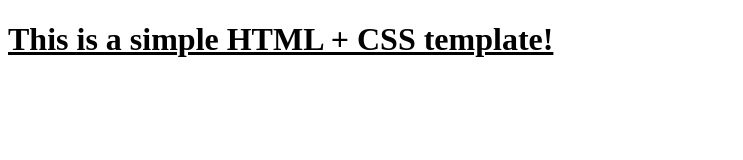
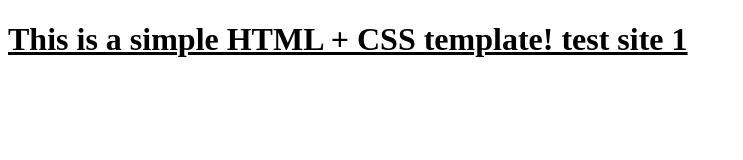
Before and after one commit to devtest44/testgithubpages, a website: page index.html in a window 1280 px wide. Shown: the whole page, without its empty margins (0-743 px from the left). Drawn offline with Linux system fonts and the light colour scheme.

Commit message:
ist update

```diff
--- a/index.html
+++ b/index.html
@@ -8,6 +8,6 @@
     <link rel="stylesheet" href="styles.css" />
   </head>
   <body>
-    <h1>This is a simple HTML + CSS template!</h1>
+    <h1>This is a simple HTML + CSS template! test site 1</h1>
   </body>
 </html>
```
Also changed, not shown: 1 other file.
